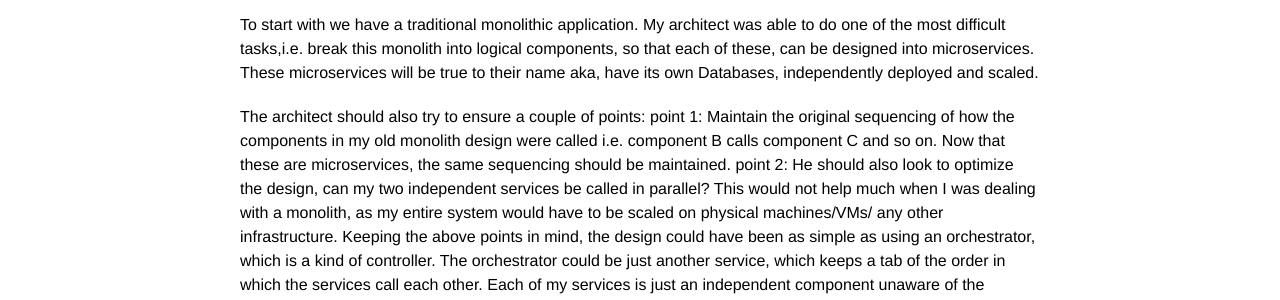
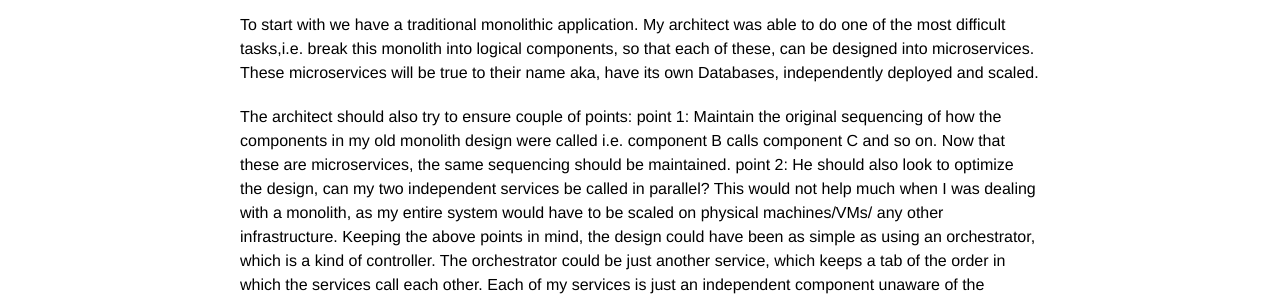
Before and after one commit to 007aniketkumar/007aniketkumarblog.github.io, a Jekyll site: the page built from _posts/2019-02-21-I-dont-Know-How-To-Make-My-Services-Talk.markdown, in a window 1280 px wide. Shown: the part 276-576 px from the top of the page. Built offline with Jekyll 4.4.1, drawn with Linux system fonts in a browser that asks for light colours; some of the changed text lies outside the part shown.

```diff
--- a/_posts/2019-02-21-I-dont-Know-How-To-Make-My-Services-Talk.markdown
+++ b/_posts/2019-02-21-I-dont-Know-How-To-Make-My-Services-Talk.markdown
@@ -11,7 +11,7 @@ This post is more of assimilation of various options that are out there, to make
 
 To start with we have a traditional monolithic application. My architect was able to do one of the most difficult tasks,i.e. break this monolith into logical components, so that each of these, can be designed into microservices. These microservices will be true to their name aka, have its own Databases, independently deployed and scaled.
 
-The architect should also try to ensure a couple of points: point 1: Maintain the original sequencing of how the components in my old monolith design were called i.e. component B calls component C and so on. Now that these are microservices, the same sequencing should be maintained. point 2: He should also look to optimize the design, can my two independent services be called in parallel? This would not help much when I was dealing with a monolith, as my entire system would have to be scaled on physical machines/VMs/ any other infrastructure. Keeping the above points in mind, the design could have been as simple as using an orchestrator, which is a kind of controller. The orchestrator could be just another service, which keeps a tab of the order in which the services call each other. Each of my services is just an independent component unaware of the existence of any other service and talks only to the orchestrator service. The orchestrator service is responsible for calling the service and accepting the response from the service. This just makes the orchestrator single point of failure. The failure of orchestrator could just bring my entire system down. There could be an argument that there can be multiple replicas of my orchestrator to maintain resilience, but there is no denying to the fact that orchestrator still holds the key.
+The architect should also try to ensure couple of points: point 1: Maintain the original sequencing of how the components in my old monolith design were called i.e. component B calls component C and so on. Now that these are microservices, the same sequencing should be maintained. point 2: He should also look to optimize the design, can my two independent services be called in parallel? This would not help much when I was dealing with a monolith, as my entire system would have to be scaled on physical machines/VMs/ any other infrastructure. Keeping the above points in mind, the design could have been as simple as using an orchestrator, which is a kind of controller. The orchestrator could be just another service, which keeps a tab of the order in which the services call each other. Each of my services is just an independent component unaware of the existence of any other service and talks only to the orchestrator service. The orchestrator service is responsible for calling the service and accepting the response from the service. This just makes the orchestrator single point of failure. The failure of orchestrator could just bring my entire system down. There could be an argument that there can be multiple replicas of my orchestrator to maintain resilience, but there is no denying to the fact that orchestrator still holds the key.
 
 The other option out there is to use a choreography based approach, where each of my services can listen/subscribe to an event and based on the event received can take the appropriate routing decision. These events can be published on Kafka cluster(replicated for resiliency) and my services can talk to each other.
 
```
